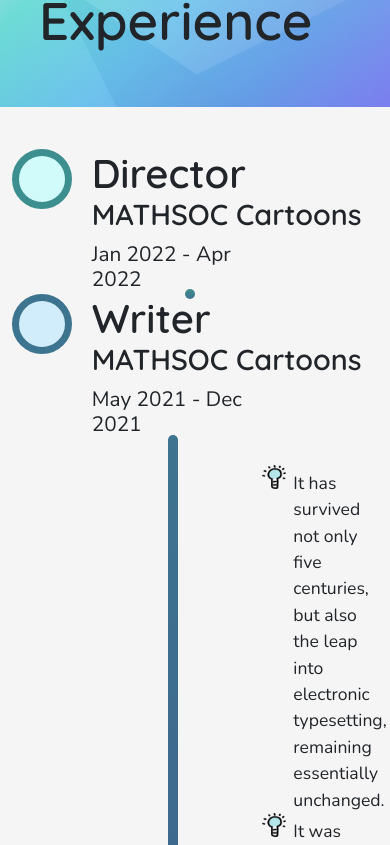
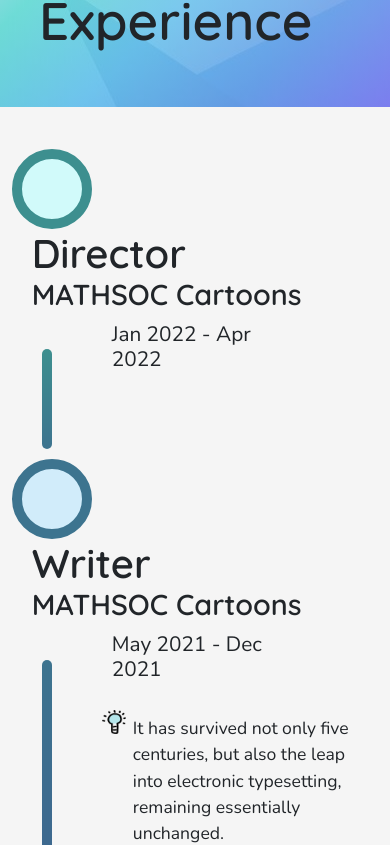
Before and after one commit to mcpenguin/the-arctic-blog, a React (Create React App) app: page / in a window 390 px wide. Shown: the part 6902-7747 px from the top of the page. Built offline with nearby package versions, Linux system fonts and the light colour scheme.

Commit message:
fixed timeline for mobile

```diff
--- a/src/components/ExperienceEducation/Timeline/TimelineElement.scss
+++ b/src/components/ExperienceEducation/Timeline/TimelineElement.scss
@@ -5,7 +5,11 @@
 .timeline-element {
     display: flex;
     flex-flow: row wrap;
-    margin-bottom: -65px;
+    margin-bottom: -30px;
+
+    // @media (max-width: $tablet_width) {
+    //     margin-bottom: -70px;
+    // }
 
     &:last-of-type {
         padding-bottom: 0;
@@ -16,15 +20,11 @@
     // >= tablet_width
     $node_size: 80px;
     // < tablet_width
-    $small_node_size: 60px;
+    $small_node_size: 80px;
 
     $color: var(--color);
     $subcolor: var(--subcolor);
     $nextcolor: var(--nextcolor);
-
-    // .date, .node, .desc {
-    //     margin-top: 50px;
-    // }
 
     .date {
         width: 150px;
@@ -95,18 +95,27 @@
 
     .body {
         order: 5;
-        padding: 10px 0 40px (150px);
+        padding: 10px 0 40px 150px;
         width: 100%;
 
         display: flex;
+
+        @media (max-width: $tablet_width) {
+            padding: 10px 0 40px 0;
+        }
 
         .connect {
             width: $node_size;
             height: auto;
 
             position: relative;
-            top: -20px;
+            // top: -10px;
             @include center;
+
+            @media (max-width: $tablet_width) {
+                width: $small_node_size;
+                top: -40px;
+            }
 
             .connect-line {
                 width: math.div($node_size, 8);
@@ -117,16 +126,22 @@
                     $subcolor 0%,
                     $nextcolor 100%
                 );
+
+                @media (max-width: $tablet_width) {
+                    width: math.div($small_node_size, 8);
+                    height: calc(100% + 40px);
+                    padding: 30px 0;
+                }
             }
         }
 
         .content {
             width: 80%;
-            padding: 10px 0 40px 20px;
+            padding: 10px 0 10px 20px;
 
             @media (max-width: $tablet_width) {
                 width: 90%;
-                padding: 10px 0 0 ($small_node_size + 20px);
+                // padding: 10px 0 40px 0px;
             }
         }
     }
```
